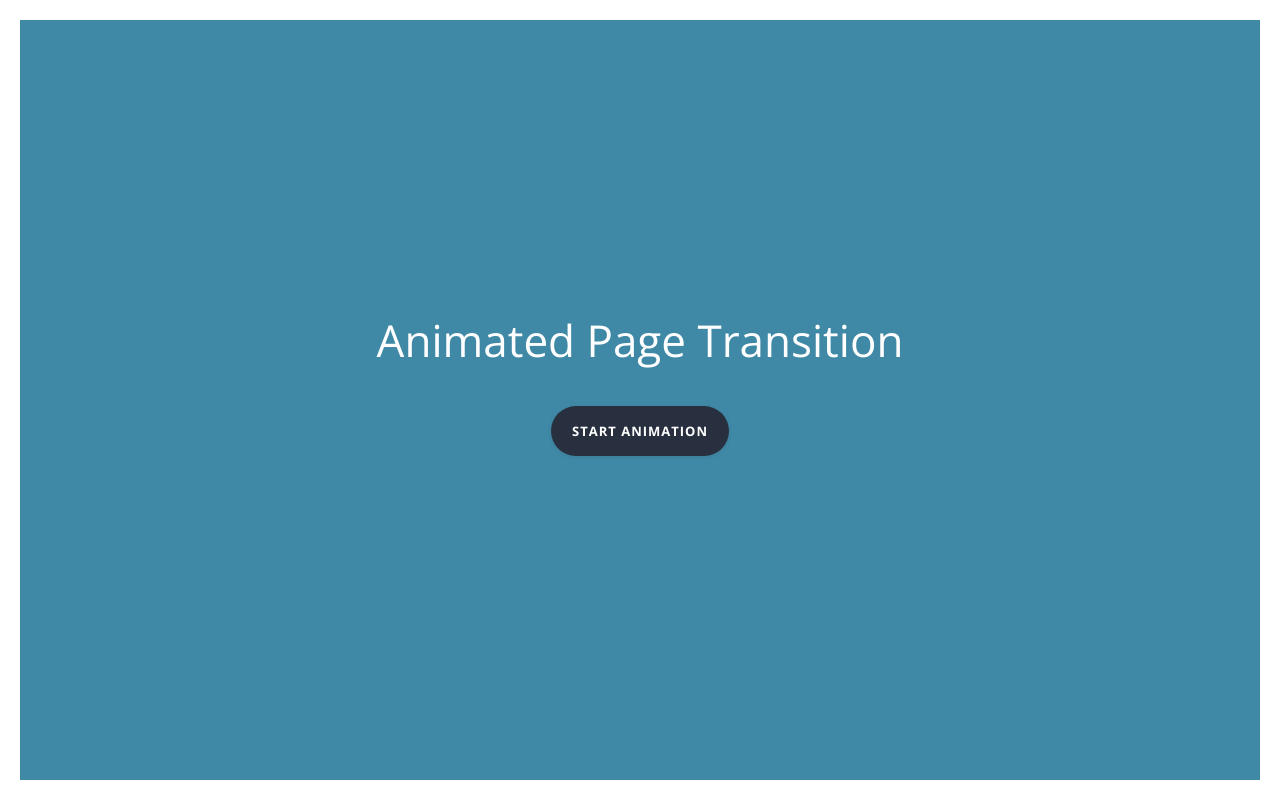
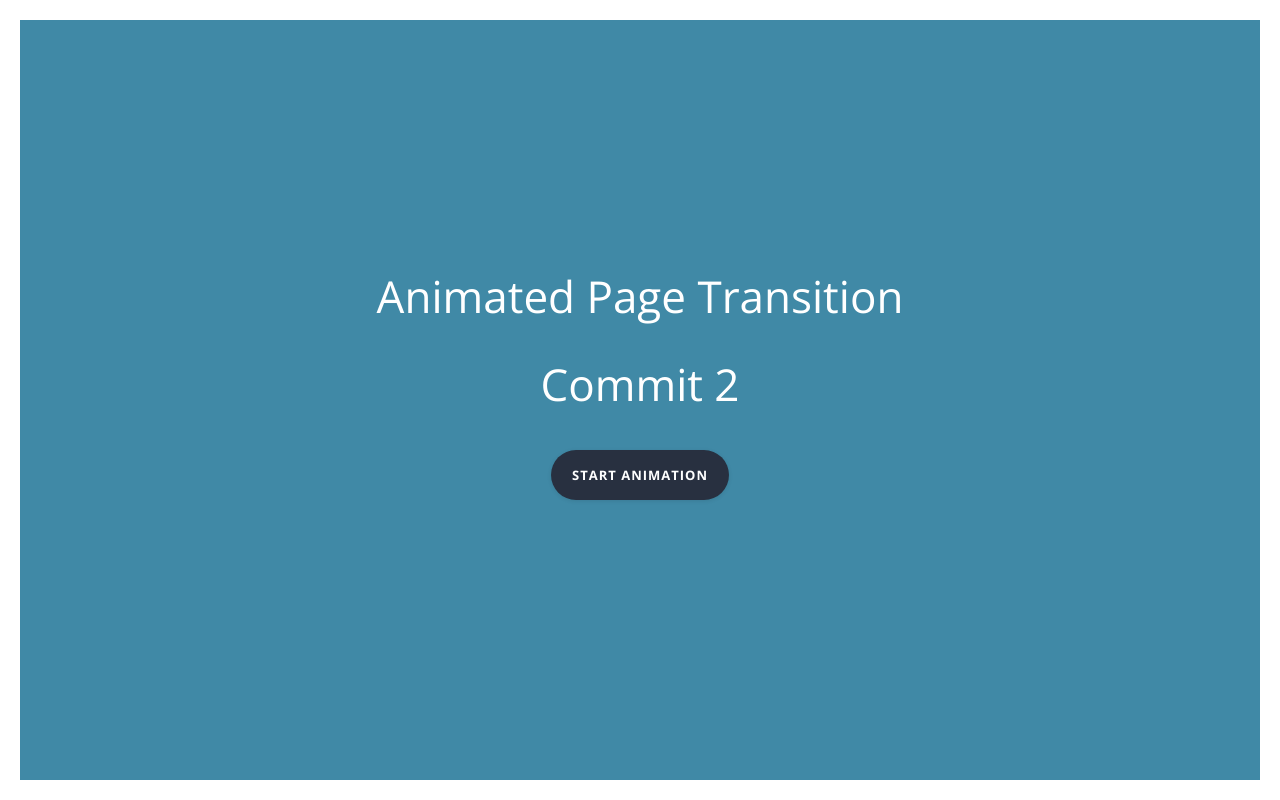
Before and after one commit to vdulac/animated-page-transition, a plain HTML site: page index.html in a window 1280 px wide. Drawn offline with nearby package versions, Linux system fonts and the light colour scheme.

Commit message:
Added Commit 2 to index.html

```diff
--- a/index.html
+++ b/index.html
@@ -17,6 +17,7 @@
 	<div class="cd-index cd-main-content">
 		<div>
 			<h1>Animated Page Transition</h1>
+			<h1>Commit 2</h1>
 
 			<a class="cd-btn" href="about.html" data-type="page-transition">Start animation</a>
 		</div>
```
Also changed, not shown: 1 other file.
